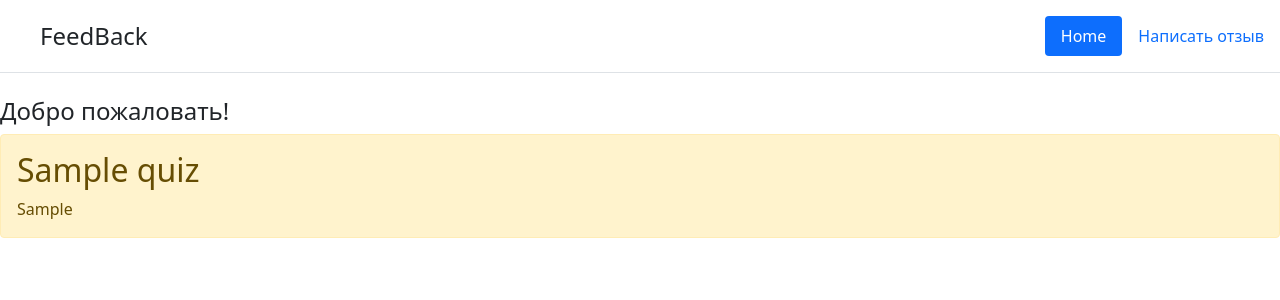
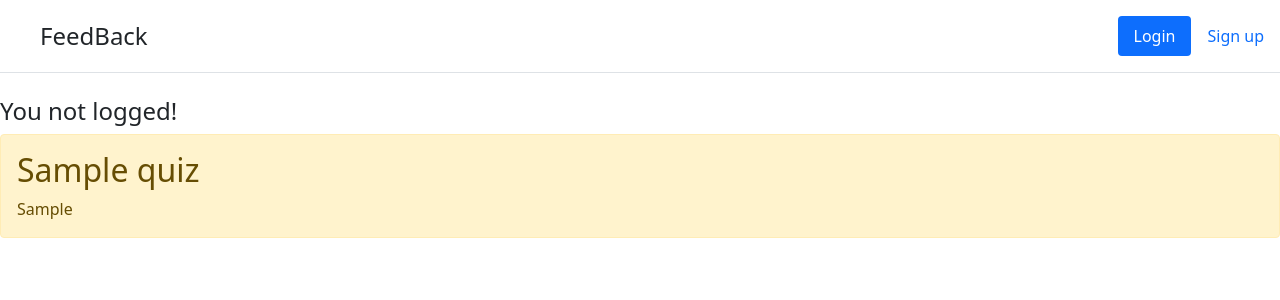
Before and after one commit to zut3/MySiteInDjango, a Django app: page / in a window 1280 px wide. Shown: the top 300 px of the page. Run offline with Django 4.2, Linux system fonts and the light colour scheme; tables that the repository leaves empty hold one stand-in row (values such as "Sample post").

Commit message:
version 0.2

```diff
--- a/taskmanager/main/forms.py
+++ b/taskmanager/main/forms.py
@@ -1,6 +1,5 @@
 from .models import Quiz
 from django.forms import ModelForm , TextInput , Textarea
-
 
 class QuizForm(ModelForm):
     class Meta:
@@ -14,7 +13,5 @@ class QuizForm(ModelForm):
             "feedback": Textarea(attrs={
                 'placeholder': 'Напишите отзыв',
                 'class': "form-control",
-
             })
-
         }
--- a/taskmanager/main/models.py
+++ b/taskmanager/main/models.py
@@ -1,9 +1,8 @@
 from django.db import models
 
+
 # Create your models here.
+
 class Quiz(models.Model):
-    name = models.CharField("имя пользователя" , max_length=30)
+    name = models.CharField(max_length=100)
     feedback = models.TextField("отзыв")
-
-    def __str__(self):
-        return self.name
--- a/taskmanager/main/templates/main/default.html
+++ b/taskmanager/main/templates/main/default.html
@@ -13,8 +13,15 @@
       </a>
 
       <ul class="nav nav-pills">
-        <li class="nav-item"><a href="/" class="nav-link active" aria-current="page">Home</a></li>
-        <li class="nav-item"><a href="/create" class="nav-link">Написать отзыв</a></li>
+          {%block buttons%}
+        {%if user.is_authenticated %}
+            <li class="nav-item"><a href="#/create" class="nav-link active" aria-current="page">Написать отзыв</a></li>
+            <li class="nav-item"><a href="{%url 'logout'%}" class="nav-link danger">Logout</a></li>
+        {%else%}
+            <li class="nav-item"><a href="{%url 'login'%}" class="nav-link active" aria-current="page">Login</a></li>
+            <li class="nav-item"><a href="{%url 'signup'%}" class="nav-link danger">Sign up</a></li>
+        {%endif%}
+        {%endblock%}
       </ul>
     </header>
 
--- a/taskmanager/main/templates/main/index.html
+++ b/taskmanager/main/templates/main/index.html
@@ -3,10 +3,25 @@
 {% block title%}
 Главная страница
 {% endblock %}
+{%block buttons%}
+    {%if user.is_authenticated %}
+        <li class="nav-item"><a href="/create" class="nav-link active" aria-current="page">Написать отзыв</a></li>
+        <li class="nav-item"><a href="accounts/logout" class="nav-link danger">Logout</a></li>
+    {%else%}
+        <li class="nav-item"><a href="accounts/login" class="nav-link active" aria-current="page">Login</a></li>
+        <li class="nav-item"><a href="accounts/signup" class="nav-link danger">Sign up</a></li>
+    {%endif%}
+
+
+{%endblock%}
 
 {% block content%}
+    {% if user.is_authenticated%}
+        <h4>Hi {{user.username}}!</h4>
+    {%else%}
+        <h4>You not logged!</h4>
+    {%endif%}
     {% if quiz%}
-        <h4>Добро пожаловать!</h4>
         {% for item in quiz%}
             <div class = "alert alert-warning mt-2">
                 <h2>{{item.name}}</h2>
--- a/taskmanager/main/urls.py
+++ b/taskmanager/main/urls.py
@@ -3,6 +3,6 @@ from . import views
 
 
 urlpatterns = [
-    path('' , views.show),
-    path('create' , views.show_secret)
+    path('' , views.show_main),
+    path('create' , views.show_create)
 ]
--- a/taskmanager/main/views.py
+++ b/taskmanager/main/views.py
@@ -1,14 +1,13 @@
-from django.shortcuts import render , redirect , HttpResponse
+from django.shortcuts import render , redirect
 from .models import Quiz
 from .forms import QuizForm
-# Create your views here.
 
 
-def show(request):
+def show_main(request):
     quiz = Quiz.objects.order_by('id')
     return render(request , "main/index.html" ,{'quiz' : quiz})
 
-def show_secret(request):
+def show_create(request):
     if request.method == 'POST':
         form = QuizForm(request.POST)
         if form.is_valid():
--- a/taskmanager/taskmanager/urls.py
+++ b/taskmanager/taskmanager/urls.py
@@ -19,5 +19,7 @@ from django.urls import path , include
 urlpatterns = [
     path('admin/', admin.site.urls),
     path('' , include("main.urls")),
-    path('create' , include("main.urls"))
+    path('create' , include("main.urls")),
+    path('accounts/' , include("django.contrib.auth.urls")),
+    path('accounts/' , include("accounts.urls")),
 ]
```
Also changed, not shown: taskmanager/main/templates/main/CreateFB.html (+7 -2 lines), taskmanager/taskmanager/settings.py (+7 -2 lines), taskmanager/db.sqlite3 (deleted), taskmanager/main/migrations/0001_initial.py (deleted).
